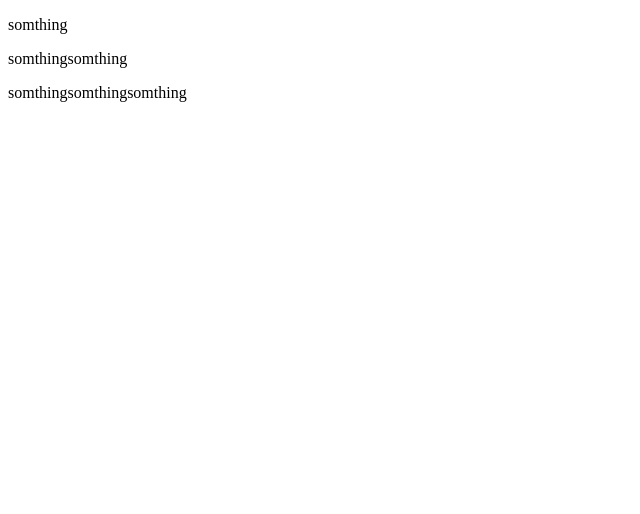
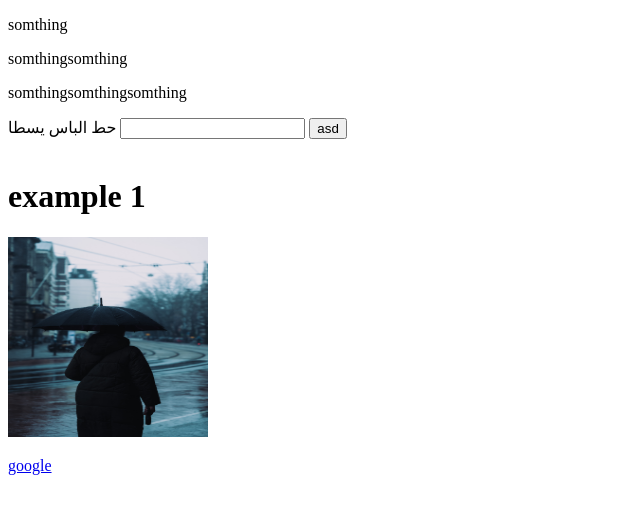
Before and after one commit to fahad5359/real-javascript-sandbox, a plain HTML site: page dom2/home.html in a window 1280 px wide. Shown: the whole page, without its empty margins (0-640 px from the left). Drawn offline with Linux system fonts and the light colour scheme.

Commit message:
section 1 and exercice 1 fnshed

```diff
--- a/dom2/home.html
+++ b/dom2/home.html
@@ -1,5 +1,6 @@
 <!DOCTYPE html>
 <html lang="en">
+
 <head>
     <meta charset="UTF-8">
     <meta http-equiv="X-UA-Compatible" content="IE=edge">
@@ -7,6 +8,7 @@
     <link rel="stylesheet" href="/dom2/Style.css">
     <title>dom 2</title>
 </head>
+
 <body>
 
     <a href="https://www.google.com/"></a>
@@ -14,6 +16,19 @@
     <p id="a2" class="wa">somthingsomthing</p>
     <p id="a3" class="wa">somthingsomthingsomthing</p>
 
+    <label for="txt" id="txt">حط الباس يسطا</label>
+    <input type="password" name="pass" id="pass">
+    <button id="botn">asd</button>
+    <br>
+    <br>
+
+    <h1>example 1</h1>
+
+    <img id="soorah" src="/dom2/luke-white-fa_2N2xeTLY-unsplash.jpg" alt="an imge" width="200px" height="200px">
+
+    <p> <a id="aa" href="https://www.google.com/">google</a></p>
+
     <script src="/dom2/inddex.js"></script>
 </body>
+
 </html>
--- a/dom2/inddex.js
+++ b/dom2/inddex.js
@@ -1,3 +1,5 @@
+// /////////////////////////// section 1 ///////////////////////////////////////////////////////
+
 // simmilar to gettrs and setters when we want to change an attrbute , like an id ,class  ... we use getAttribute andd setAtrribute
 
 
@@ -7,12 +9,12 @@
 
 
 // Here we are getting differant attributes
-let barr=document.querySelector("#a1")
+let barr = document.querySelector("#a1")
 console.log(barr.getAttribute("id"));
 console.log(barr.getAttribute("class"));
 
 // Here we are setting differant attributes
-barr.setAttribute("id","b1")
+barr.setAttribute("id", "b1")
 console.log(barr.getAttribute("id"));
 
 // as shown above we seccfully set some attributes of the id ,so setAtrribute and getAttribute is a good way to manipulte the attributes of files.
@@ -21,3 +23,39 @@ console.log(barr.getAttribute("id"));
 // okf[1].setAttribute("class","we")
 // console.log(okf[1].getAttribute("class"));
 // // class is "we"!!!   noice.
+
+
+
+// A great example of get and set is the option when entring a password ,to choose to show the password or to hide it .
+
+
+pass.setAttribute("type", "password")
+// let pass=document.querySelector("#pass")
+// let btn=document.querySelector("#botn")
+
+// if(btn.onclick==true){
+//     pass.setAttribute("type","text")
+// }
+
+
+// /////////////////// examples 1/////////////////
+
+// قم بتغي ير الرابط src الموجود بالوسم img
+let imgg = document.querySelector("#soorah")
+imgg.setAttribute("src", "/dom2/marc-kleen-fLRb01yh5tI-unsplash.jpg")
+
+// قم بتغي ير الرابط ال alt الموجود بالوسم img
+imgg.setAttribute("alt", "a better imge")
+console.log(imgg.getAttribute("alt"));
+// output= "a better imge"
+
+// change the id in a
+let rabt=document.querySelector("#aa")
+rabt.setAttribute("id","raaab6")
+console.log(rabt.getAttribute("id"));
+// // output= "raaab6"
+
+
+// قم بتغي ير الرابط href الموجود بالوسم a
+
+rabt.setAttribute("href","https://www.google.com/search?q=smile+meme&tbm=isch&source=iu&ictx=1&vet=1&fir=0dmtdmI6FlIJxM%252CxGhCX8mRcjM8lM%252C_%253BbgIYu1FE-THfzM%252CPgO5-KoUHqoyRM%252C_%253B-uePZXizRDtICM%252CUdx5GLtDVRzHmM%252C_%253BsdctHdKcKjdlYM%252CZiHludXctUXiAM%252C_%253BHl5Cf0RD2W_ADM%252CxULQvdAvUlGWgM%252C_%253B-dGaEqC_jGZOGM%252CXtIDHcEUmjAH6M%252C_%253BSFFpbE2r97uaLM%252CNDn7CDsH1TggDM%252C_%253BpGweeARSEOGvpM%252CcT2ZBtmI8X7BzM%252C_%253B5cHvAVIAnrbHdM%252CDKFl6ejSz99PRM%252C_%253BVW-Us4UyFXhQlM%252CLdP7Qivg5LQYxM%252C_%253BNexNQmXdMZct5M%252Cnr5wKteFkOWo9M%252C_%253BPIFxRn0WWeVoNM%252CFdrmVre3H35aRM%252C_%253By-t92DPnlEoQnM%252CmxNRdZ7FAiZXhM%252C_%253BlYDYXFatoAm6eM%252Cjit-OEeWRKHyJM%252C_%253BdY4lrkucsu2oUM%252CI4dojcUihFULfM%252C_&usg=AI4_-kQ9sX4DP5UjtwML9wyt7a9WiogpDA&sa=X&ved=2ahUKEwinjqm03M31AhWlBGMBHURYBDAQ9QF6BAgFEAE&biw=1280&bih=577&dpr=1.5#imgrc=xfjoVWcxtrr9JM")
```
Also changed, not shown: dom2/marc-kleen-fLRb01yh5tI-unsplash.jpg (added), 1 other file.
